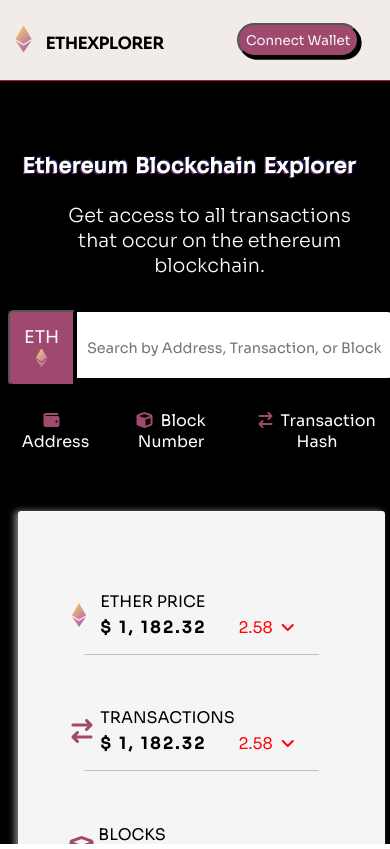
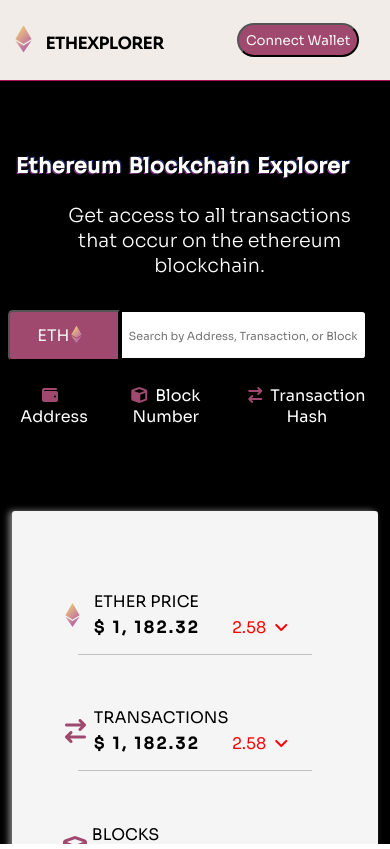
Before and after one commit to 6amson/Ethexplorer, a React (Create React App) app: page / in a window 390 px wide. Built offline with nearby package versions, Linux system fonts and the light colour scheme; no server answers.

Commit message:
commit on responsiveness

```diff
--- a/src/components/Landingpage.js
+++ b/src/components/Landingpage.js
@@ -49,7 +49,7 @@ const Landingpage = () => {
                     <div className='bodyDiv_paraText'><h3>Get access to all transactions that occur on the ethereum blockchain.</h3></div>
                     <div className='bodyDiv_input' >
 
-                            <button className='ethlogoSearch'>ETH<i className="fa-brands fa-ethereum fa-ethereumlogo"></i></button>
+                        <button className='ethlogoSearch'>ETH<i className="fa-brands fa-ethereum fa-ethereumlogo"></i></button>
 
 
                         <i class="fa-solid fa-magnifying-glass"></i><input placeholder="Search by Address, Transaction, or Block"></input>
--- a/src/css/index.css
+++ b/src/css/index.css
@@ -177,9 +177,7 @@ nav{
   margin-bottom: 1em;
   display: grid;
   grid-template-rows: auto;
-  grid-template-columns: 0.3fr 1fr;
-
-
+  grid-template-columns: 0.3fr 0.7fr;
 }
 
 .bodyDiv_input > input{
@@ -198,7 +196,7 @@ border: 3px solid #9F496E;
 
 .fa-magnifying-glass{
   position: absolute;
-  left: 10.2em;
+  left: 12em;
   top: 1.2em;
   font-size: 1.3em;
 }
@@ -507,10 +505,10 @@ cursor: pointer;
    display: none;
   }
 
-
+  /*
   .ethlogoSearch{
  grid-template-columns: 0.3fr 0.7fr;
-  }
+  }*/
 
 
   .infoDisplayDiv{
@@ -576,7 +574,7 @@ cursor: pointer;
     position: relative;
     right: 1.2em;
     padding: 0.5em;
-  box-shadow: 0.2em 0.2em black;
+
   }
 
   .bodyDiv_paraText > h3{
@@ -593,15 +591,30 @@ cursor: pointer;
 
   .bodyDiv_input{
     position: relative;
+    margin-top: 2em;
+    margin-bottom: 1em;
+    display: grid;
+    grid-template-rows: auto;
+    grid-template-columns: 0.3fr 0.66fr;
   }
+  /*
+  .bodyDiv_input{
+    border: solid 2px red;
+    position: relative;
+    display: grid;
+    grid-template-rows: 1fr;
+    grid-template-columns: 0.4fr 0.6fr;
+
+  }*/
 
   .bodyDiv_input > input{
-    font-size: 1.5em;
+    font-size: 1em;
     padding: 0 0.5em 0 0.4em;
+    height: 3.1em;
   }
 
   .bodyDiv_input > input::placeholder{
-    font-size: 0.6em;
+    font-size: 0.7em;
   }
 
 
@@ -631,6 +644,18 @@ cursor: pointer;
   padding: 0.5em;
 }
 
+.ethlogoSearch{
+  cursor: pointer;
+  background-color: #9F496E ;
+  border-radius: 0.3em 0 0 0.3em;
+  font-size: 1em;
+}
+
+.ethlogoSearch > i{
+font-size: 1.1em;
+ margin-left: 0.1em;
+}
+
 
   .infoDisplayDiv{
     box-shadow: -0.2em 0 .4em grey;
@@ -644,6 +669,7 @@ cursor: pointer;
     gap: 2em;
     width: max-content;
     margin: auto;
+
     padding: 4em;
   }
 
```
